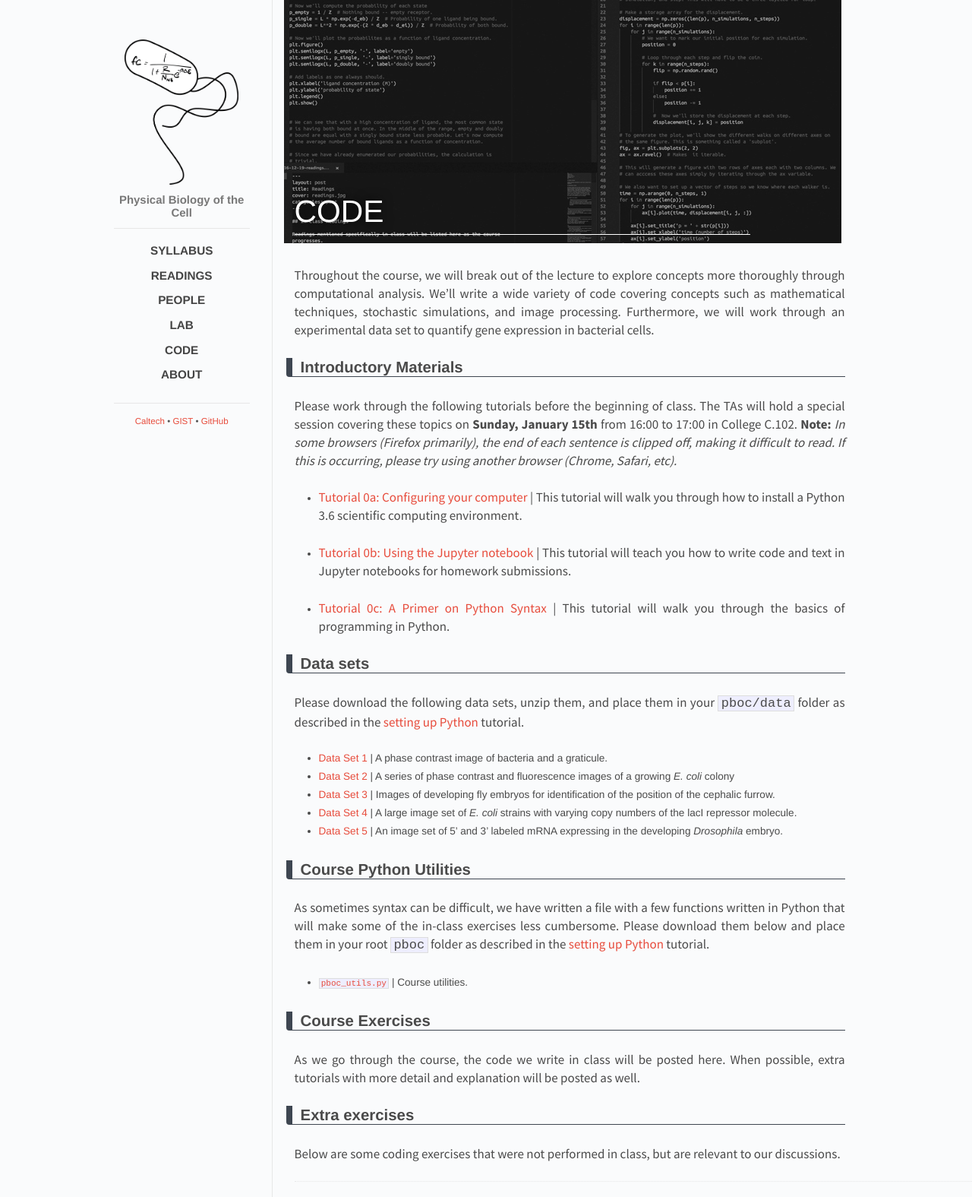
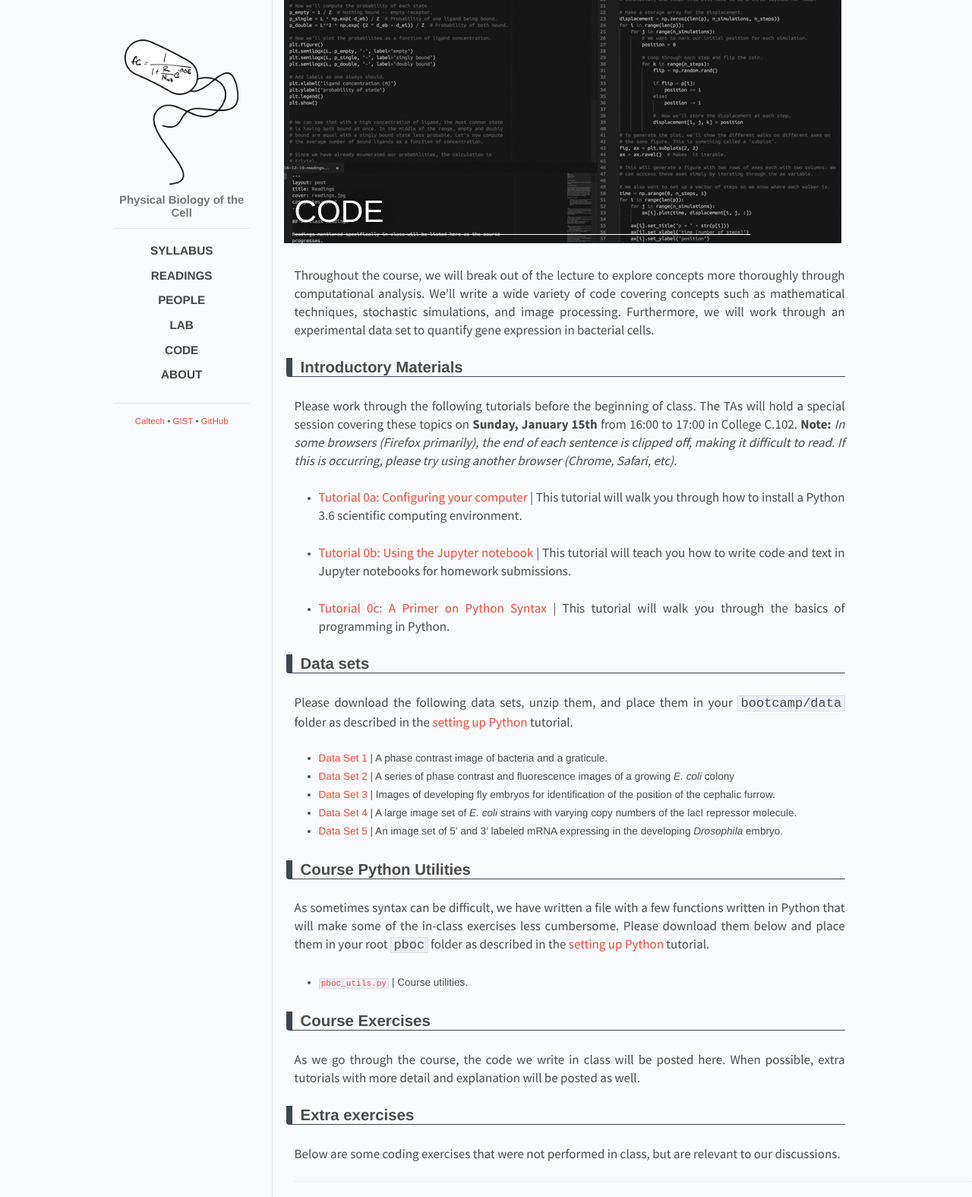
Before and after one commit to RPGroup-PBoC/gist_pboc_2019, a Jekyll site: the page built from _posts/2016-12-19-code.md, in a window 1280 px wide. Shown: the whole page at 76% size. Built offline with Jekyll 4.4.1, drawn with Linux system fonts in a browser that asks for light colours.

Commit message:
adding images for setup tutorials

```diff
--- a/_posts/2016-12-19-code.md
+++ b/_posts/2016-12-19-code.md
@@ -18,7 +18,7 @@
 
 ## Data sets
 
-Please download the following data sets, unzip them, and place them in your `pboc/data` folder as described in the [setting up Python](../../../../code/html/setting_up_python.html) tutorial.
+Please download the following data sets, unzip them, and place them in your `bootcamp/data` folder as described in the [setting up Python](../../../../code/html/setting_up_python.html) tutorial.
 
 * [Data Set 1](http://www.rpgroup.caltech.edu/course_data/sizing_up_ecoli.zip) \| A phase contrast image of bacteria and a graticule.
 * [Data Set 2](http://www.rpgroup.caltech.edu/course_data/ecoli_growth.zip) \| A series of phase contrast and fluorescence images of a growing *E. coli* colony
```
Also changed, not shown: images/anaconda_navigator.png (added), images/setup.png (added), images/starting_notebook.png (added), images/toolbars.png (added).
